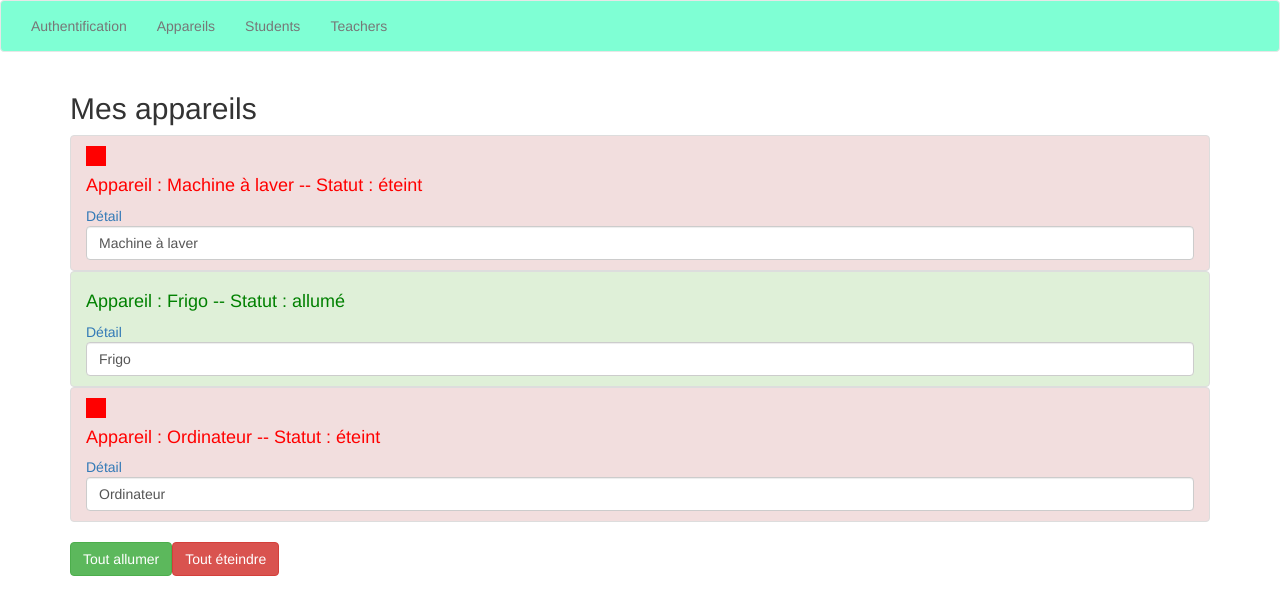
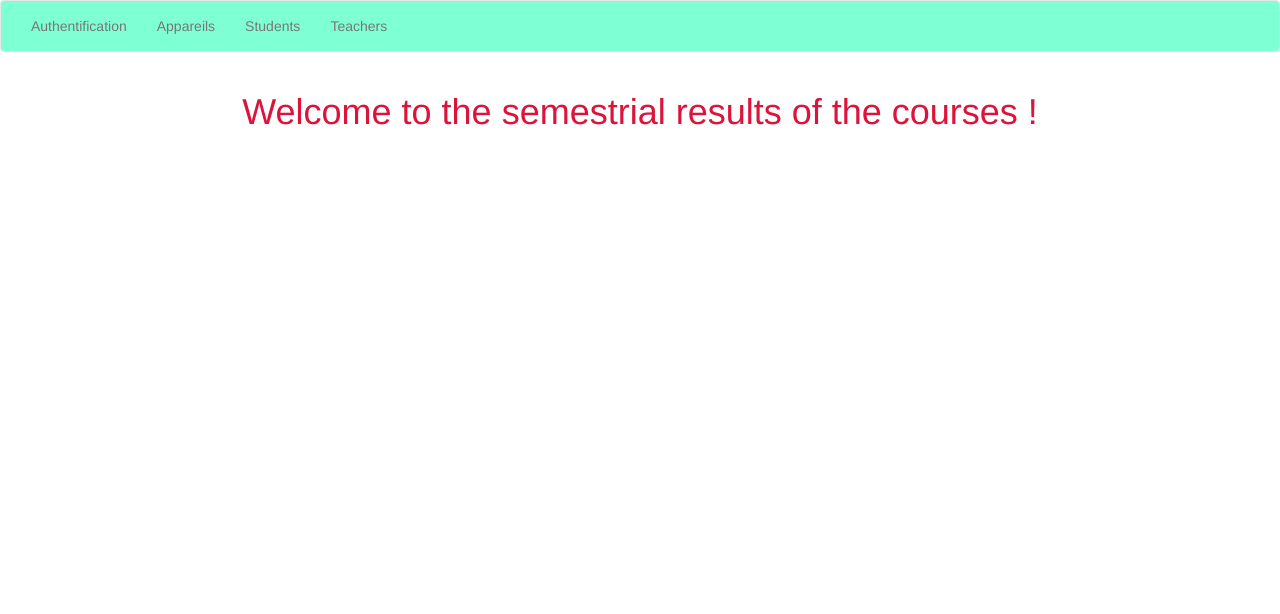
Before and after one commit to sebpivot/AngularGroupProjectAJMS, an Angular app: page / in a window 1280 px wide. Shown: the top 614 px of the page. Built offline with nearby package versions, Linux system fonts and the light colour scheme.

Commit message:
creation of the main page

```diff
--- /dev/null
+++ b/src/app/main-page/main-page.component.css
@@ -0,0 +1,4 @@
+h1 {
+  text-align: center;
+  color: crimson;
+}
--- /dev/null
+++ b/src/app/main-page/main-page.component.html
@@ -0,0 +1 @@
+<h1> Welcome to the semestrial results of the courses ! </h1>
--- /dev/null
+++ b/src/app/main-page/main-page.component.ts
@@ -0,0 +1,15 @@
+import { Component, OnInit } from '@angular/core';
+
+@Component({
+  selector: 'app-main-page',
+  templateUrl: './main-page.component.html',
+  styleUrls: ['./main-page.component.css']
+})
+export class MainPageComponent implements OnInit {
+
+  constructor() { }
+
+  ngOnInit() {
+  }
+
+}
```
Also changed, not shown: src/app/app.module.ts (+6 -3 lines), 1 other file (tests, documents, lock files or other folders).
